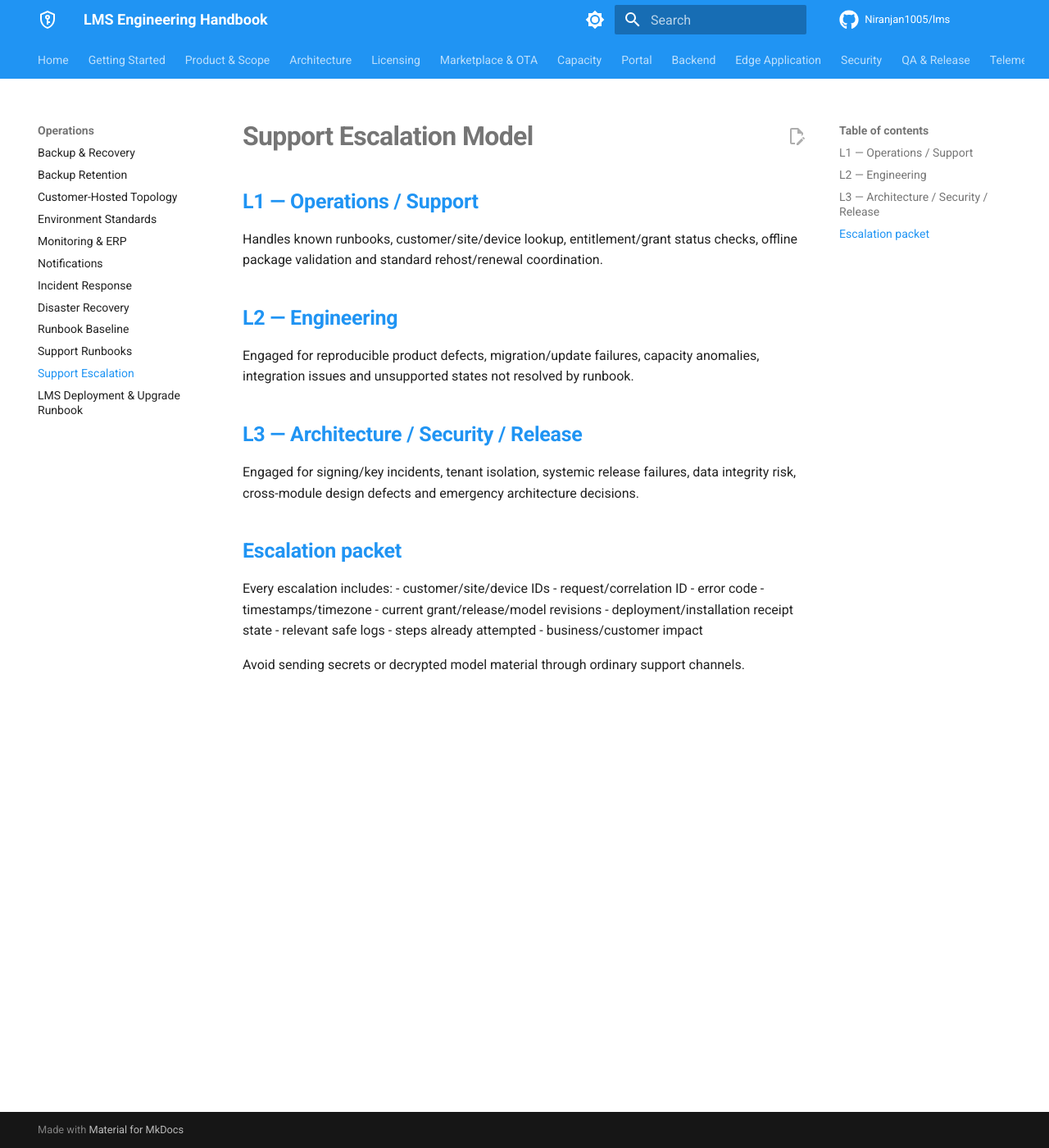
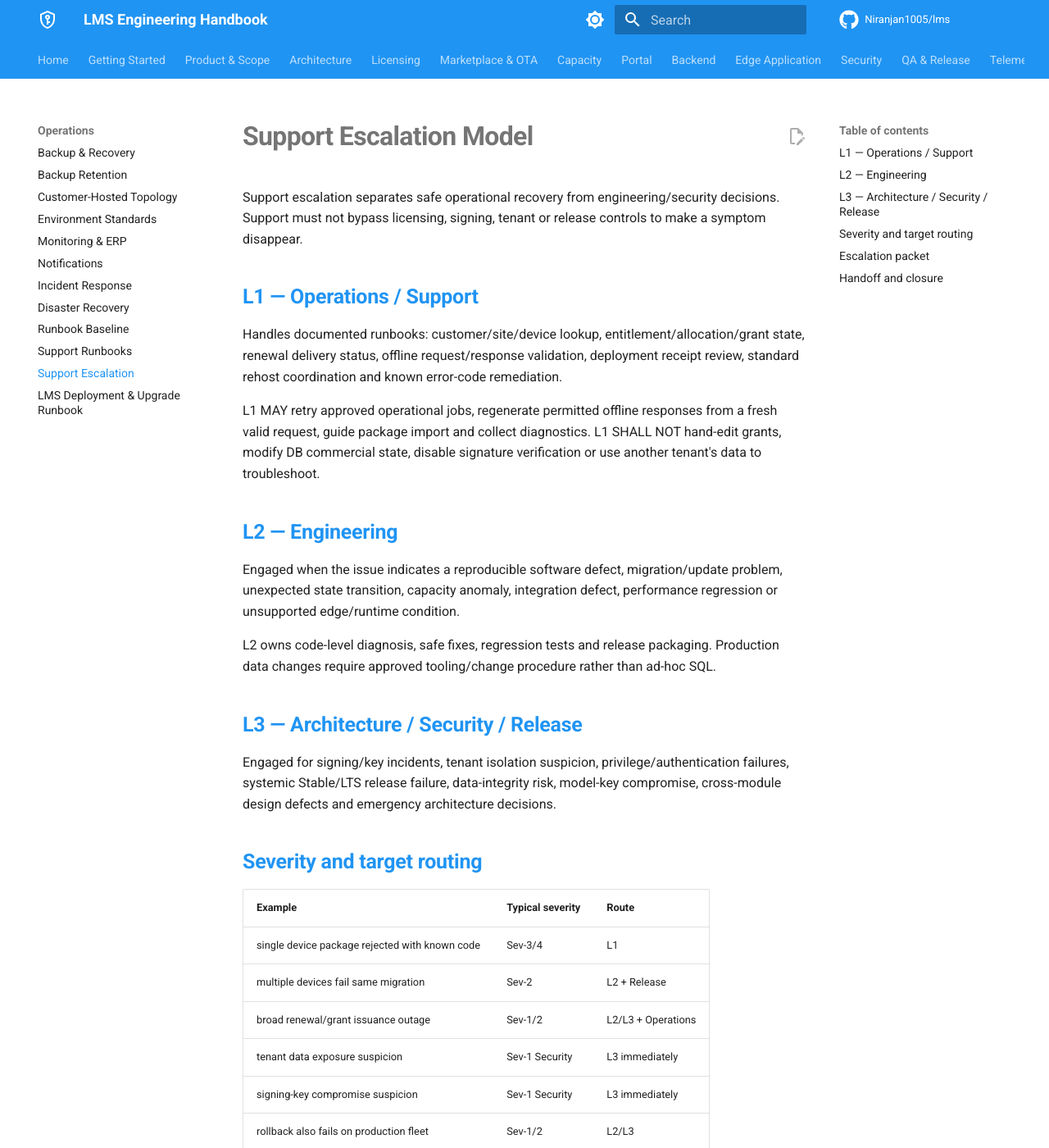
Before and after one commit to Niranjan1005/lms, an MkDocs documentation site: the page built from docs/operations/support-escalation.md, in a window 1280 px wide and 1400 px high. Shown: the whole window at 82% size. Built offline with MkDocs 1.6.1 and Material for MkDocs 9.7.7, drawn with Linux system fonts in a browser that asks for light colours; comment, search, counter and statistics services are not loaded; some of the changed text lies outside the part shown.

Commit message:
docs: deepen support escalation controls

```diff
--- a/docs/operations/support-escalation.md
+++ b/docs/operations/support-escalation.md
@@ -1,28 +1,52 @@
 # Support Escalation Model
+
+Support escalation separates safe operational recovery from engineering/security decisions. Support must not bypass licensing, signing, tenant or release controls to make a symptom disappear.
 
 ## L1 — Operations / Support
 
-Handles known runbooks, customer/site/device lookup, entitlement/grant status checks, offline package validation and standard rehost/renewal coordination.
+Handles documented runbooks: customer/site/device lookup, entitlement/allocation/grant state, renewal delivery status, offline request/response validation, deployment receipt review, standard rehost coordination and known error-code remediation.
+
+L1 MAY retry approved operational jobs, regenerate permitted offline responses from a fresh valid request, guide package import and collect diagnostics. L1 SHALL NOT hand-edit grants, modify DB commercial state, disable signature verification or use another tenant's data to troubleshoot.
 
 ## L2 — Engineering
 
-Engaged for reproducible product defects, migration/update failures, capacity anomalies, integration issues and unsupported states not resolved by runbook.
+Engaged when the issue indicates a reproducible software defect, migration/update problem, unexpected state transition, capacity anomaly, integration defect, performance regression or unsupported edge/runtime condition.
+
+L2 owns code-level diagnosis, safe fixes, regression tests and release packaging. Production data changes require approved tooling/change procedure rather than ad-hoc SQL.
 
 ## L3 — Architecture / Security / Release
 
-Engaged for signing/key incidents, tenant isolation, systemic release failures, data integrity risk, cross-module design defects and emergency architecture decisions.
+Engaged for signing/key incidents, tenant isolation suspicion, privilege/authentication failures, systemic Stable/LTS release failure, data-integrity risk, model-key compromise, cross-module design defects and emergency architecture decisions.
+
+## Severity and target routing
+
+| Example | Typical severity | Route |
+|---|---|---|
+| single device package rejected with known code | Sev-3/4 | L1 |
+| multiple devices fail same migration | Sev-2 | L2 + Release |
+| broad renewal/grant issuance outage | Sev-1/2 | L2/L3 + Operations |
+| tenant data exposure suspicion | Sev-1 Security | L3 immediately |
+| signing-key compromise suspicion | Sev-1 Security | L3 immediately |
+| rollback also fails on production fleet | Sev-1/2 | L2/L3 |
 
 ## Escalation packet
 
 Every escalation includes:
-- customer/site/device IDs
+- customer/site/device identifiers
 - request/correlation ID
-- error code
-- timestamps/timezone
-- current grant/release/model revisions
+- stable error code
+- UTC timestamps + site timezone context
+- entitlement/allocation/grant IDs and revisions
+- release/model/release-set versions
 - deployment/installation receipt state
-- relevant safe logs
-- steps already attempted
-- business/customer impact
+- inventory/capacity assessment IDs where relevant
+- safe relevant logs
+- reproduction/steps already attempted
+- customer/business impact
+- whether issue is online/offline/air-gapped
 
-Avoid sending secrets or decrypted model material through ordinary support channels.
+Never send passwords, bearer tokens, signing/private keys, unwrapped model keys, decrypted models or unnecessary customer-sensitive payloads through ordinary support channels.
+
+## Handoff and closure
+
+Receiving level explicitly accepts ownership. Resolution records root cause, remediation, affected versions, workaround, permanent fix/release, tests added and whether runbook/error catalog/documentation must change.
```
